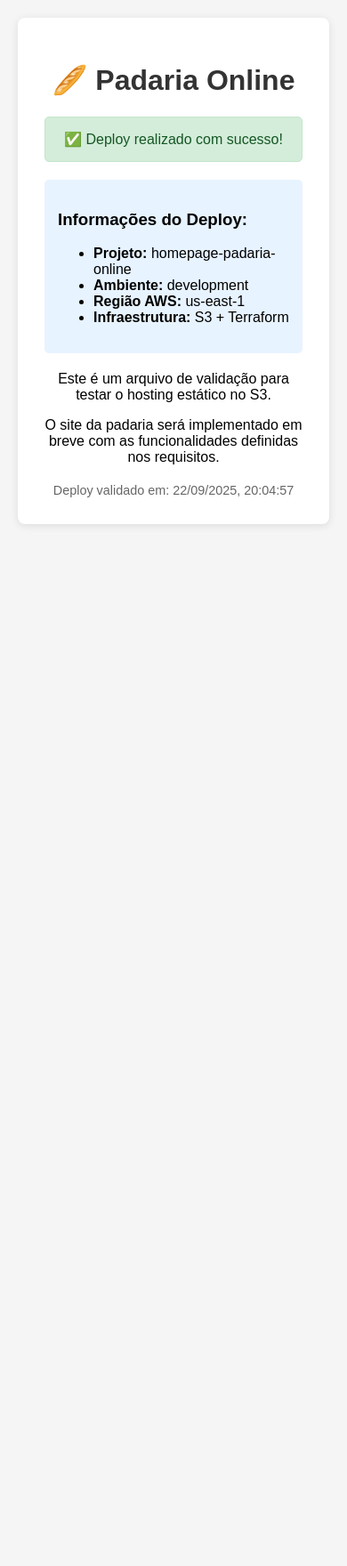
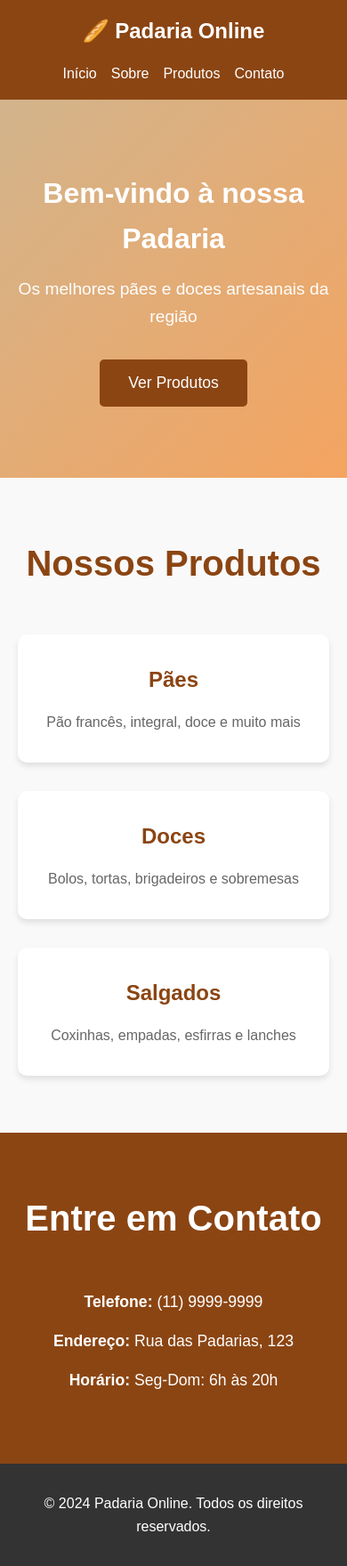
Before and after one commit to lucas-bruzzone/homepage-padaria-online, a plain HTML site: page src/frontend/index.html in a window 390 px wide. Shown: the whole page at 89% size. Before the commit the page ends 844 px from the top, so only its background shows below. Drawn offline with Linux system fonts and the light colour scheme.

Commit message:
feat: restructure frontend with new HTML pages, enhanced styles, and JavaScript for interactivity

```diff
--- a/src/frontend/index.html
+++ b/src/frontend/index.html
@@ -3,71 +3,77 @@
 <head>
     <meta charset="UTF-8">
     <meta name="viewport" content="width=device-width, initial-scale=1.0">
-    <title>Padaria Online - Deploy Test</title>
-    <style>
-        body {
-            font-family: Arial, sans-serif;
-            max-width: 800px;
-            margin: 0 auto;
-            padding: 20px;
-            background-color: #f5f5f5;
-        }
-        .container {
-            background: white;
-            padding: 30px;
-            border-radius: 8px;
-            box-shadow: 0 2px 10px rgba(0,0,0,0.1);
-            text-align: center;
-        }
-        .status {
-            background: #d4edda;
-            color: #155724;
-            padding: 15px;
-            border-radius: 5px;
-            margin: 20px 0;
-            border: 1px solid #c3e6cb;
-        }
-        .info {
-            background: #e7f3ff;
-            padding: 15px;
-            border-radius: 5px;
-            margin: 20px 0;
-            text-align: left;
-        }
-        h1 { color: #333; }
-        .timestamp {
-            color: #666;
-            font-size: 0.9em;
-            margin-top: 20px;
-        }
-    </style>
+    <title>Padaria Online</title>
+    <link rel="stylesheet" href="styles.css">
 </head>
 <body>
-    <div class="container">
-        <h1>🥖 Padaria Online</h1>
+    <!-- Header -->
+    <header>
+        <nav>
+            <div class="logo">
+                <h2>🥖 Padaria Online</h2>
+            </div>
+            <ul class="nav-links">
+                <li><a href="#home">Início</a></li>
+                <li><a href="sobre.html">Sobre</a></li>
+                <li><a href="#produtos">Produtos</a></li>
+                <li><a href="#contato">Contato</a></li>
+            </ul>
+        </nav>
+    </header>
 
-        <div class="status">
-            ✅ Deploy realizado com sucesso!
+    <!-- Main Content -->
+    <main>
+        <!-- Hero Section -->
+        <section id="home" class="hero">
+            <div class="hero-content">
+                <h1>Bem-vindo à nossa Padaria</h1>
+                <p>Os melhores pães e doces artesanais da região</p>
+                <button class="btn-primary">Ver Produtos</button>
+            </div>
+        </section>
+
+        <!-- Produtos Section -->
+        <section id="produtos" class="produtos">
+            <div class="container">
+                <h2>Nossos Produtos</h2>
+                <div class="produtos-grid">
+                    <div class="produto-card">
+                        <h3>Pães</h3>
+                        <p>Pão francês, integral, doce e muito mais</p>
+                    </div>
+                    <div class="produto-card">
+                        <h3>Doces</h3>
+                        <p>Bolos, tortas, brigadeiros e sobremesas</p>
+                    </div>
+                    <div class="produto-card">
+                        <h3>Salgados</h3>
+                        <p>Coxinhas, empadas, esfirras e lanches</p>
+                    </div>
+                </div>
+            </div>
+        </section>
+
+        <!-- Contato Section -->
+        <section id="contato" class="contato">
+            <div class="container">
+                <h2>Entre em Contato</h2>
+                <div class="contato-info">
+                    <p><strong>Telefone:</strong> (11) 9999-9999</p>
+                    <p><strong>Endereço:</strong> Rua das Padarias, 123</p>
+                    <p><strong>Horário:</strong> Seg-Dom: 6h às 20h</p>
+                </div>
+            </div>
+        </section>
+    </main>
+
+    <!-- Footer -->
+    <footer>
+        <div class="container">
+            <p>&copy; 2024 Padaria Online. Todos os direitos reservados.</p>
         </div>
+    </footer>
 
-        <div class="info">
-            <h3>Informações do Deploy:</h3>
-            <ul>
-                <li><strong>Projeto:</strong> homepage-padaria-online</li>
-                <li><strong>Ambiente:</strong> development</li>
-                <li><strong>Região AWS:</strong> us-east-1</li>
-                <li><strong>Infraestrutura:</strong> S3 + Terraform</li>
-            </ul>
-        </div>
-
-        <p>Este é um arquivo de validação para testar o hosting estático no S3.</p>
-        <p>O site da padaria será implementado em breve com as funcionalidades definidas nos requisitos.</p>
-
-        <div class="timestamp">
-            <script>
-                document.write('Deploy validado em: ' + new Date().toLocaleString('pt-BR'));
-            </script>
-        </div>
-    </div>
+    <script src="script.js"></script>
 </body>
 </html>
--- /dev/null
+++ b/src/frontend/script.js
@@ -0,0 +1,79 @@
+// Script básico para a Padaria Online
+
+// Aguarda o DOM carregar completamente
+document.addEventListener('DOMContentLoaded', function() {
+
+    // Smooth scroll para links internos
+    const links = document.querySelectorAll('a[href^="#"]');
+
+    links.forEach(link => {
+        link.addEventListener('click', function(e) {
+            e.preventDefault();
+
+            const targetId = this.getAttribute('href').substring(1);
+            const targetElement = document.getElementById(targetId);
+
+            if (targetElement) {
+                targetElement.scrollIntoView({
+                    behavior: 'smooth'
+                });
+            }
+        });
+    });
+
+    // Destaque do menu ativo
+    const navLinks = document.querySelectorAll('.nav-links a');
+    const currentPage = window.location.pathname.split('/').pop() || 'index.html';
+
+    navLinks.forEach(link => {
+        const linkPage = link.getAttribute('href');
+
+        if (linkPage === currentPage ||
+            (currentPage === '' && linkPage === 'index.html') ||
+            (currentPage === 'index.html' && linkPage === 'index.html')) {
+            link.style.color = '#F4A460';
+            link.style.fontWeight = 'bold';
+        }
+    });
+
+    // Função simples para o botão "Ver Produtos"
+    const btnPrimary = document.querySelector('.btn-primary');
+
+    if (btnPrimary) {
+        btnPrimary.addEventListener('click', function() {
+            const produtosSection = document.getElementById('produtos');
+
+            if (produtosSection) {
+                produtosSection.scrollIntoView({
+                    behavior: 'smooth'
+                });
+            }
+        });
+    }
+
+    // Animação simples nos cards ao fazer scroll
+    const observerOptions = {
+        threshold: 0.1,
+        rootMargin: '0px 0px -50px 0px'
+    };
+
+    const observer = new IntersectionObserver(function(entries) {
+        entries.forEach(entry => {
+            if (entry.isIntersecting) {
+                entry.target.style.opacity = '1';
+                entry.target.style.transform = 'translateY(0)';
+            }
+        });
+    }, observerOptions);
+
+    // Observa os cards de produtos e membros da equipe
+    const cards = document.querySelectorAll('.produto-card, .membro-card');
+    cards.forEach(card => {
+        card.style.opacity = '0';
+        card.style.transform = 'translateY(20px)';
+        card.style.transition = 'opacity 0.6s ease, transform 0.6s ease';
+        observer.observe(card);
+    });
+
+    console.log('🥖 Padaria Online carregada com sucesso!');
+});
--- /dev/null
+++ b/src/frontend/styles.css
@@ -0,0 +1,289 @@
+/* Reset básico */
+* {
+    margin: 0;
+    padding: 0;
+    box-sizing: border-box;
+}
+
+body {
+    font-family: Arial, sans-serif;
+    line-height: 1.6;
+    color: #333;
+}
+
+.container {
+    max-width: 1200px;
+    margin: 0 auto;
+    padding: 0 20px;
+}
+
+/* Header */
+header {
+    background-color: #8B4513;
+    color: white;
+    padding: 1rem 0;
+    position: sticky;
+    top: 0;
+    z-index: 100;
+}
+
+nav {
+    display: flex;
+    justify-content: space-between;
+    align-items: center;
+    max-width: 1200px;
+    margin: 0 auto;
+    padding: 0 20px;
+}
+
+.logo h2 {
+    color: white;
+}
+
+.nav-links {
+    display: flex;
+    list-style: none;
+    gap: 2rem;
+}
+
+.nav-links a {
+    color: white;
+    text-decoration: none;
+    transition: color 0.3s;
+}
+
+.nav-links a:hover {
+    color: #F4A460;
+}
+
+/* Hero Section */
+.hero {
+    background: linear-gradient(135deg, #D2B48C, #F4A460);
+    padding: 5rem 0;
+    text-align: center;
+    color: white;
+}
+
+.hero-content h1 {
+    font-size: 3rem;
+    margin-bottom: 1rem;
+}
+
+.hero-content p {
+    font-size: 1.2rem;
+    margin-bottom: 2rem;
+}
+
+.btn-primary {
+    background-color: #8B4513;
+    color: white;
+    border: none;
+    padding: 1rem 2rem;
+    font-size: 1.1rem;
+    border-radius: 5px;
+    cursor: pointer;
+    transition: background-color 0.3s;
+}
+
+.btn-primary:hover {
+    background-color: #654321;
+}
+
+/* Produtos Section */
+.produtos {
+    padding: 4rem 0;
+    background-color: #f9f9f9;
+}
+
+.produtos h2 {
+    text-align: center;
+    margin-bottom: 3rem;
+    font-size: 2.5rem;
+    color: #8B4513;
+}
+
+.produtos-grid {
+    display: grid;
+    grid-template-columns: repeat(auto-fit, minmax(300px, 1fr));
+    gap: 2rem;
+}
+
+.produto-card {
+    background: white;
+    padding: 2rem;
+    border-radius: 10px;
+    text-align: center;
+    box-shadow: 0 4px 6px rgba(0, 0, 0, 0.1);
+    transition: transform 0.3s;
+}
+
+.produto-card:hover {
+    transform: translateY(-5px);
+}
+
+.produto-card h3 {
+    color: #8B4513;
+    margin-bottom: 1rem;
+    font-size: 1.5rem;
+}
+
+.produto-card p {
+    color: #666;
+}
+
+/* Contato Section */
+.contato {
+    padding: 4rem 0;
+    background-color: #8B4513;
+    color: white;
+}
+
+.contato h2 {
+    text-align: center;
+    margin-bottom: 3rem;
+    font-size: 2.5rem;
+}
+
+.contato-info {
+    text-align: center;
+}
+
+.contato-info p {
+    margin-bottom: 1rem;
+    font-size: 1.1rem;
+}
+
+/* Footer */
+footer {
+    background-color: #333;
+    color: white;
+    text-align: center;
+    padding: 2rem 0;
+}
+
+/* Página Sobre */
+.sobre-hero {
+    background: linear-gradient(135deg, #8B4513, #D2B48C);
+    padding: 4rem 0;
+    text-align: center;
+    color: white;
+}
+
+.sobre-hero h1 {
+    font-size: 2.5rem;
+    margin-bottom: 1rem;
+}
+
+.sobre-content {
+    padding: 4rem 0;
+}
+
+.sobre-grid {
+    display: grid;
+    grid-template-columns: repeat(auto-fit, minmax(400px, 1fr));
+    gap: 3rem;
+    margin-bottom: 4rem;
+}
+
+.sobre-text h2,
+.sobre-valores h2 {
+    color: #8B4513;
+    margin-bottom: 1.5rem;
+    font-size: 2rem;
+}
+
+.sobre-text p {
+    margin-bottom: 1.5rem;
+    font-size: 1.1rem;
+    line-height: 1.8;
+}
+
+.sobre-valores ul {
+    list-style: none;
+}
+
+.sobre-valores li {
+    margin-bottom: 1rem;
+    font-size: 1.1rem;
+    padding: 0.5rem 0;
+    border-left: 4px solid #D2B48C;
+    padding-left: 1rem;
+}
+
+.equipe-section {
+    text-align: center;
+    margin-top: 4rem;
+}
+
+.equipe-section h2 {
+    color: #8B4513;
+    margin-bottom: 3rem;
+    font-size: 2.5rem;
+}
+
+.equipe-grid {
+    display: grid;
+    grid-template-columns: repeat(auto-fit, minmax(250px, 1fr));
+    gap: 2rem;
+}
+
+.membro-card {
+    background: white;
+    padding: 2rem;
+    border-radius: 10px;
+    box-shadow: 0 4px 6px rgba(0, 0, 0, 0.1);
+    transition: transform 0.3s;
+}
+
+.membro-card:hover {
+    transform: translateY(-5px);
+}
+
+.membro-card h3 {
+    color: #8B4513;
+    margin-bottom: 0.5rem;
+    font-size: 1.3rem;
+}
+
+.cargo {
+    color: #D2B48C;
+    font-weight: bold;
+    margin-bottom: 1rem !important;
+}
+
+.membro-card p {
+    color: #666;
+    line-height: 1.6;
+}
+
+/* Responsivo */
+@media (max-width: 768px) {
+    nav {
+        flex-direction: column;
+        gap: 1rem;
+    }
+
+    .nav-links {
+        gap: 1rem;
+    }
+
+    .hero-content h1 {
+        font-size: 2rem;
+    }
+
+    .produtos-grid {
+        grid-template-columns: 1fr;
+    }
+
+    .sobre-grid {
+        grid-template-columns: 1fr;
+    }
+
+    .equipe-grid {
+        grid-template-columns: 1fr;
+    }
+
+    .sobre-hero h1 {
+        font-size: 2rem;
+    }
+}
```
Also changed, not shown: src/frontend/sobre.html (added, +97 -0 lines).
